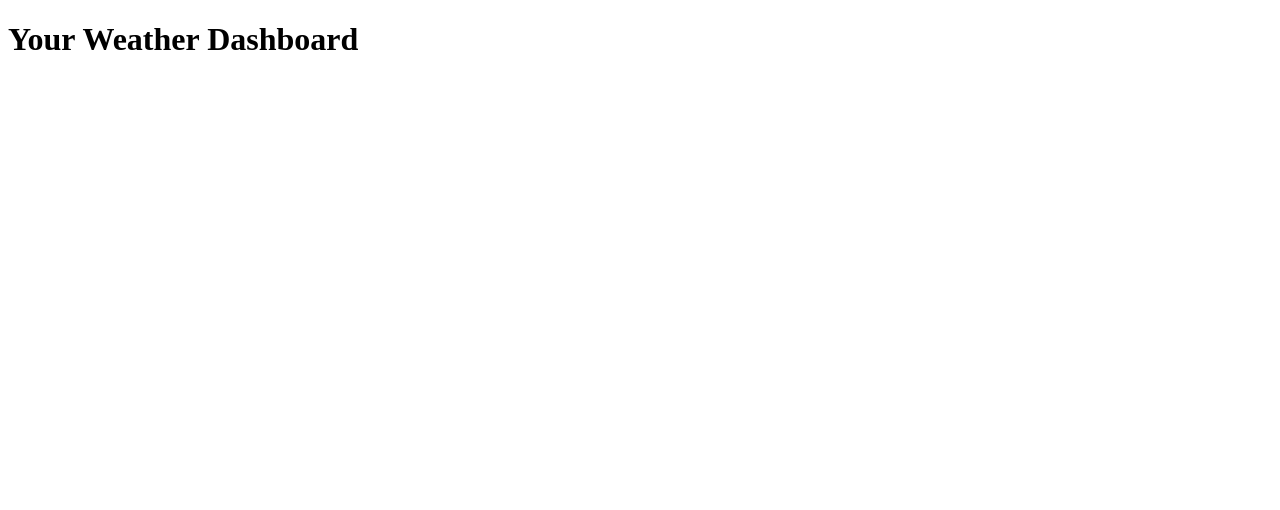
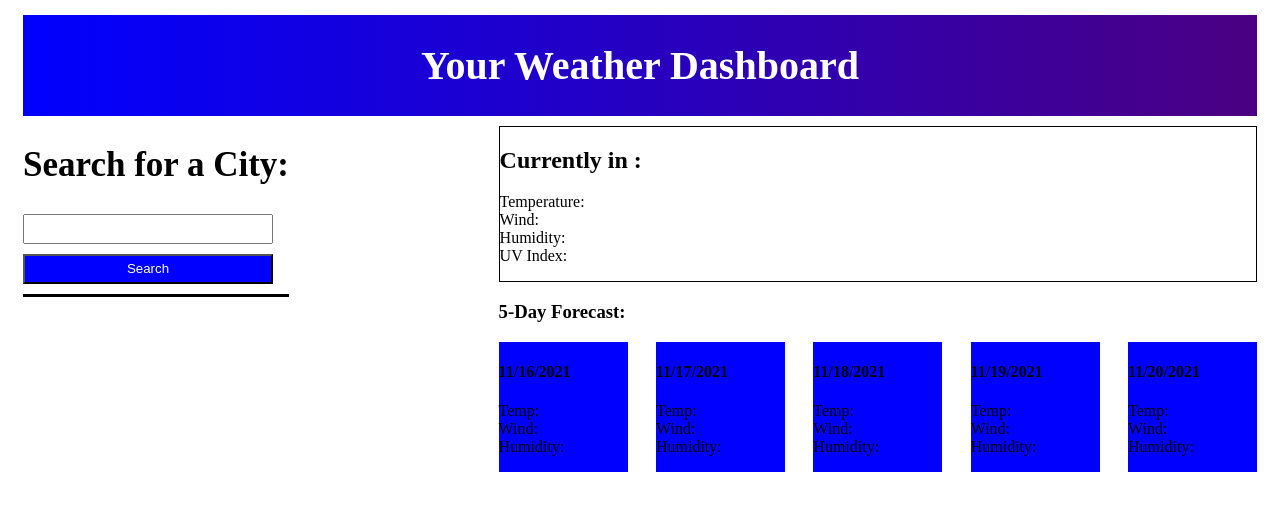
Before and after one commit to theprattler/six-slaundering-salamanders, a plain HTML site: page index.html in a window 1280 px wide. Drawn offline with Linux system fonts and the light colour scheme.

Commit message:
bare bones template setup in html and css

```diff
--- a/assets/styles.css
+++ b/assets/styles.css
@@ -0,0 +1,99 @@
+* {
+    box-sizing: border-box;
+}
+
+.header-box {
+    display: flex;
+    background-color: blue;
+    justify-content: center;
+    align-items: center;
+    margin: 15px 15px 0 15px;
+}
+
+#header-grad {
+    background-image: linear-gradient(to right, blue, indigo);
+}
+
+#header-text {
+    display: flex;
+    color: white;
+    text-align: center;
+    font-size: 40px;
+}
+
+.page-content {
+    display: flex;
+    align-items: flex-end;
+    min-height: 200px;
+    justify-content: space-between;
+}
+
+.search-box {
+    flex-direction: column;
+    align-self: flex-start;
+    max-width: 33%;
+    margin-left: 15px;
+    align-items: stretch;
+}
+
+#search-head-text {
+    font-size: 35px;
+}
+
+#search-input {
+    width: 250px;
+    height: 30px;
+    margin-bottom: 10px;
+}
+
+.search-btn-box {
+    padding-bottom: 10px;
+    border-bottom: 3px solid black;
+}
+
+#search-btn {
+    width: 250px;
+    height: 30px;
+    background-color: blue;
+    color: white;
+
+
+}
+
+#search-btn:hover {
+    cursor: pointer;
+}
+
+.current-forecast-container {
+    flex-direction: column;
+    align-self: stretch;
+    width: 60%;
+    margin-right: 15px;
+
+}
+
+.current-weather-box {
+    border: 1px solid black;
+    margin-top: 10px;
+}
+
+.current-conditions {
+    list-style-type: none;
+    padding: 0;
+}
+
+.forecast-container {
+    display: flex;
+    list-style-type: none;
+    justify-content: space-between;
+}
+
+.forecast-box {
+    background-color: blue;
+    width: 17%;
+}
+
+.forecast-stats {
+    list-style-type: none;
+    padding: 0px;
+}
--- a/index.html
+++ b/index.html
@@ -4,29 +4,131 @@
     <meta charset="UTF-8">
     <meta http-equiv="X-UA-Compatible" content="IE=edge">
     <meta name="viewport" content="width=device-width, initial-scale=1.0">
+    <link rel="preconnect" href="https://fonts.googleapis.com">
+    <link rel="preconnect" href="https://fonts.gstatic.com" crossorigin>
+    <link href="https://fonts.googleapis.com/css2?family=Montserrat:wght@300;400&family=Open+Sans:wght@400;700&family=Staatliches&display=swap" rel="stylesheet">
     <link rel="stylesheet" href="./assets/styles.css" />
     <title>Your Weather Dashboard</title>
 </head>
 
 <body>
     <header>
-        <h1>Your Weather Dashboard</h1>
+        <div class="header-box" id="header-grad">
+            <h1 id="header-text">Your Weather Dashboard</h1>
+        </div>
     </header>
 
-    <main>
+    <main class="page-content">
         <!-- City Search Section -->
-        <div>
+        <div class="search-box">
+            <h2 id="search-head-text">Search for a City:</h2>
+            <input id="search-input">
+            <div class="search-btn-box">
+                <button id="search-btn">Search</button>
+            </div>
+            <ul class="search-history">
 
+            </ul>
         </div>
 
-        <!-- Current Weather in Selected City Section -->
-        <div>
+        <div class="current-forecast-container">
+            <!-- Current Weather in Selected City Section -->
+            <div class="current-weather-box">
+                <h2 id="current-head-text">Currently in <span></span>:</h2>
+                <ul class="current-conditions">
+                    <li id="temp">
+                        Temperature:
+                    </li>
+                    <li id="wind">
+                        Wind:
+                    </li>
+                    <li id="humidity">
+                        Humidity:
+                    </li>
+                    <li id="uv">
+                        UV Index:
+                    </li>
+                </ul>
+            </div>
 
-        </div>
+            <!-- 5 Day Forecast Section -->
+            <div class="forecast-section">
+                <h3 id="forecast-head-text">5-Day Forecast:</h3>
+                <div class="forecast-container">
+                    <div class="forecast-box">
+                        <h4 class="forecast-date">11/16/2021</h4>
+                        <ul class="forecast-stats">
+                            <li>
+                                Temp:
+                            </li>
+                            <li>
+                                Wind:
+                            </li>
+                            <li>
+                                Humidity:
+                            </li>
+                        </ul>
+                    </div>
+                    <div class="forecast-box">
+                        <h4 class="forecast-date">11/17/2021</h4>
+                        <ul class="forecast-stats">
+                            <li>
+                                Temp:
+                            </li>
+                            <li>
+                                Wind:
+                            </li>
+                            <li>
+                                Humidity:
+                            </li>
+                        </ul>
+                    </div>
+                    <div class="forecast-box">
+                        <h4 class="forecast-date">11/18/2021</h4>
+                        <ul class="forecast-stats">
+                            <li>
+                                Temp:
+                            </li>
+                            <li>
+                                Wind:
+                            </li>
+                            <li>
+                                Humidity:
+                            </li>
+                        </ul>
+                    </div>
+                    <div class="forecast-box">
+                        <h4 class="forecast-date">11/19/2021</h4>
+                        <ul class="forecast-stats">
+                            <li>
+                                Temp:
+                            </li>
+                            <li>
+                                Wind:
+                            </li>
+                            <li>
+                                Humidity:
+                            </li>
+                        </ul>
+                    </div>
+                    <div class="forecast-box">
+                        <h4 class="forecast-date">11/20/2021</h4>
+                        <ul class="forecast-stats">
+                            <li>
+                                Temp:
+                            </li>
+                            <li>
+                                Wind:
+                            </li>
+                            <li>
+                                Humidity:
+                            </li>
+                        </ul>
 
-        <!-- 5 Day Forecast Section -->
-        <div>
+                    </div>
 
+                </div>
+            </div>
         </div>
     </main>
 
```
